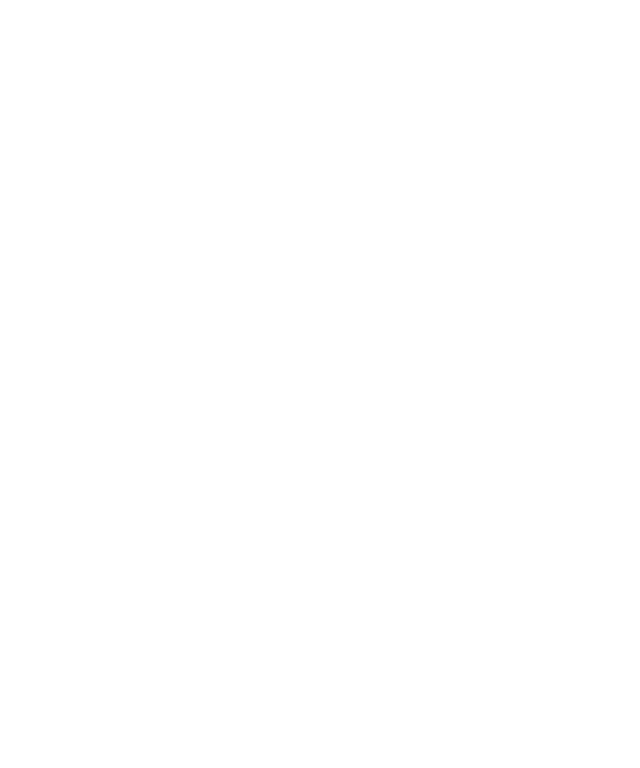
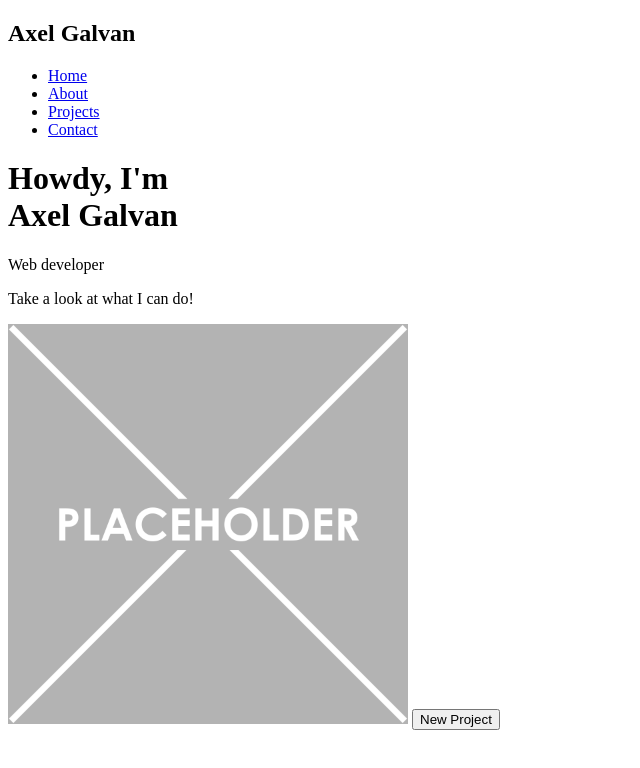
Before and after one commit to AVGalvan/personalPortfolio, a plain HTML site: page index.html in a window 1280 px wide. Shown: the whole page, without its empty margins (0-640 px from the left). Drawn offline with Linux system fonts and the light colour scheme.

Commit message:
lay out basic html for home page

```diff
--- a/index.html
+++ b/index.html
@@ -8,5 +8,34 @@
 </head>
 <body>
 
+  <header> <!--Navbar-->
+    <nav>
+      <h2>Axel Galvan</h2>
+
+      <ul>
+        <li><a href="#">Home</a></li>
+        <li><a href="#">About</a></li>
+        <li><a href="#">Projects</a></li>
+        <li><a href="#">Contact</a></li>
+      </ul>
+    </nav>
+  </header> <!--End of Navbar-->
+
+
+  <main> <!--Beginning of main page content-->
+    <div id="intro" class="banner"> <!--intro banner-->
+      <h1>Howdy, I'm <br> Axel Galvan</h1>
+      <p>Web developer</p>
+    </div>
+
+    <div id="randomProjectGenerator">
+      <p>Take a look at what I can do!</p>
+      <img src="resources/images/placeholder2400x2400.png" alt="placeholder image" width="400px">
+      <button id="generateProject">New Project</button>
+
+    </div>
+
+  </main>
+
 </body>
 </html>
```
Also changed, not shown: resources/images/placeholder2400x2400.png (added).
